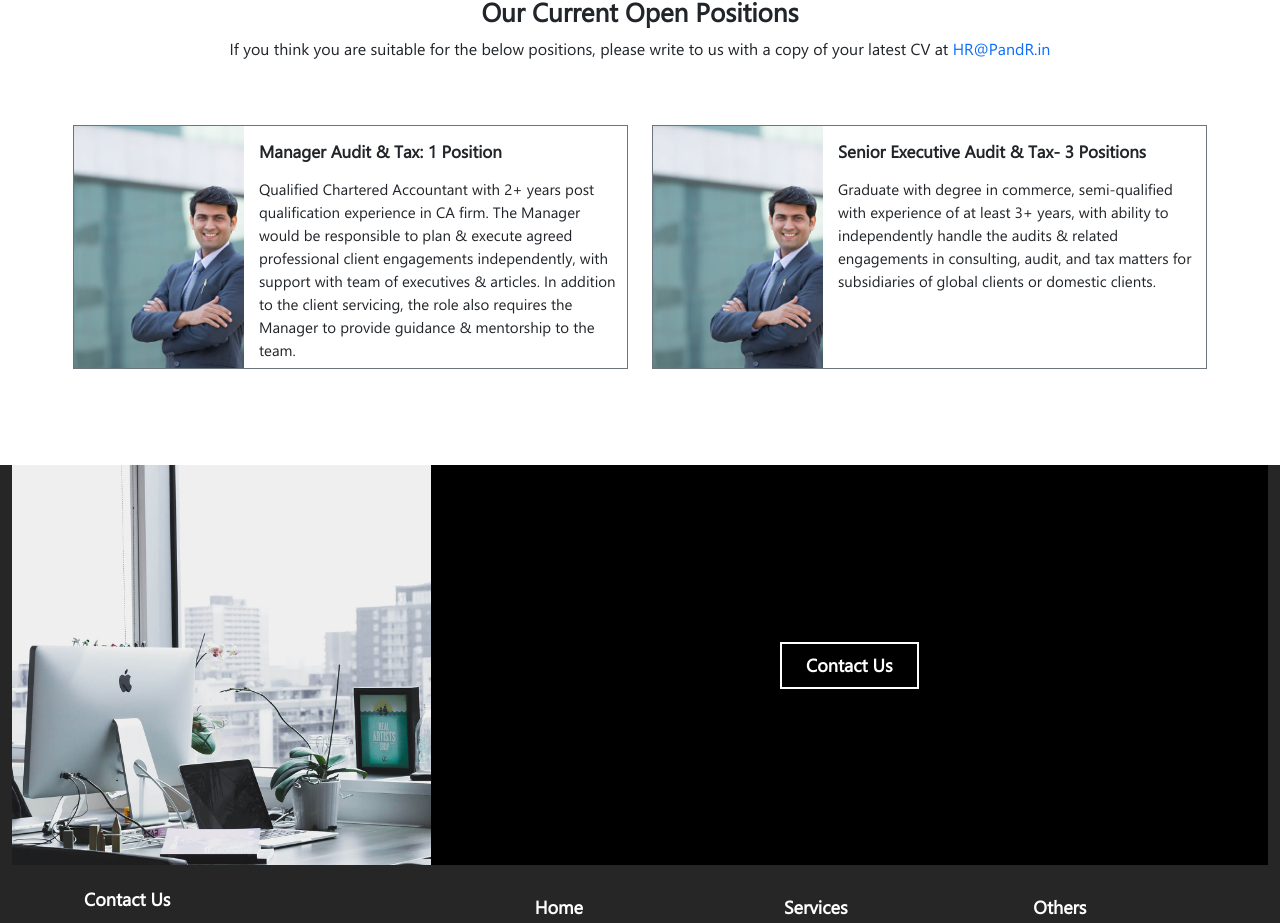
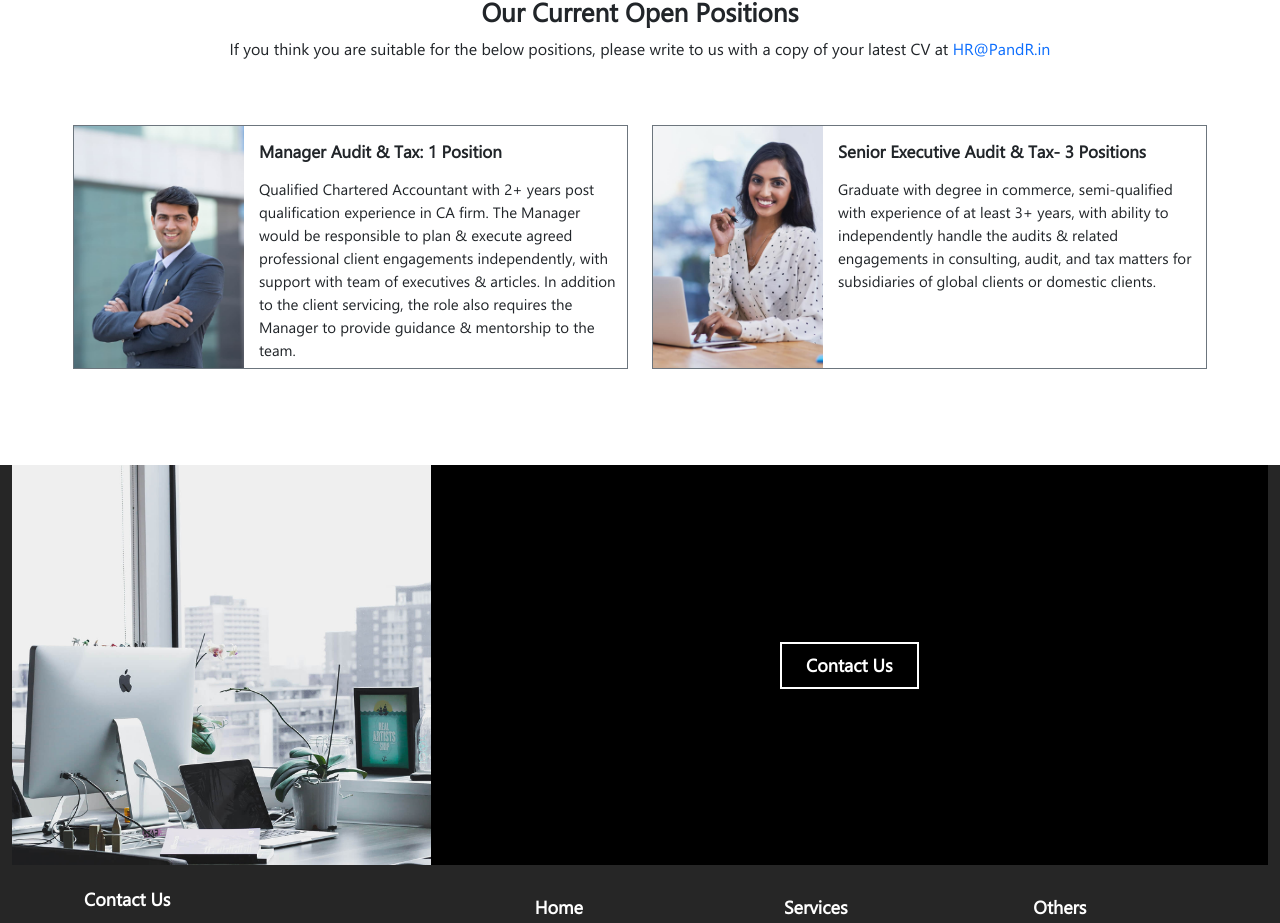
Before and after one commit to Swadhin2001/PandR, a Next.js app: page /work-with-us in a window 1280 px wide. Shown: the part 3475-4398 px from the top of the page. Built offline with nearby package versions, Linux system fonts and the light colour scheme; a small style sheet from the web is missing.

Commit message:
image changed

```diff
--- a/src/components/Our_current_open_positions.jsx
+++ b/src/components/Our_current_open_positions.jsx
@@ -1,6 +1,7 @@
 import React from 'react'
 import Image from 'next/image'
 import image1 from '@/assets/Integrity-and-trust-matters-in-our-practice.jpg'
+import image2 from '@/assets/Senior-Executive-Audit-&-Tax-3-Positions.jpeg'
 import { motion } from 'framer-motion'
 
 
@@ -18,7 +19,7 @@ function Our_current_open_positions() {
                     <div className="row my-5">
                         <div className="col-md-6">
                             <div className='d-flex border border-secondary our-curr-pos'>
-                                <Image src={image1} alt="" style={{ "width": "170px", "height": "242px", "objectFit": "cover" }} />
+                                <Image src={image1} alt="" className='our-curr-pos-img'/>
                                 <div style={{ "padding": "15px 0px 0px 15px" }}>
                                     <h4 className='current-pos-h4 pb-3 m-0'>Manager Audit & Tax: 1 Position</h4>
                                     <p className='current-pos-p pe-1 m-0'>Qualified Chartered Accountant with 2+ years post qualification experience in CA firm. The Manager would be responsible to plan & execute agreed professional client engagements independently, with support with team of executives & articles. In addition to the client servicing, the role also requires the Manager to provide guidance & mentorship to the team.</p>
@@ -27,7 +28,7 @@ function Our_current_open_positions() {
                         </div>
                         <div className="col-md-6">
                             <div className='d-flex border border-secondary our-curr-pos'>
-                                <Image src={image1} alt="" style={{ "width": "170px", "height": "242px", "objectFit": "cover" }} />
+                                <Image src={image2} alt=""  className='our-curr-pos-img'/>
                                 <div style={{ "padding": "15px 0px 0px 15px" }}>
                                     <h4 className='current-pos-h4 pb-3 m-0'>Senior Executive Audit & Tax- 3 Positions</h4>
                                     <p className='current-pos-p pe-1 m-0'>Graduate with degree in commerce, semi-qualified with experience of at least 3+ years, with ability to independently handle the audits & related engagements in consulting, audit, and tax matters for subsidiaries of global clients or domestic clients.</p>
--- a/src/styles/globals.css
+++ b/src/styles/globals.css
@@ -404,6 +404,12 @@ body{
 {
   border: 1px solid rgb(223, 223, 223) !important;
 }
+.our-curr-pos-img{
+  width: 170px;
+  height: 242px;
+  object-fit: cover;
+  object-position: 70% 20%;
+}
 @media only screen and (max-width: 600px) {
   .row-odd {
     flex-direction: column-reverse;
```
Also changed, not shown: src/assets/Senior-Executive-Audit-&-Tax-3-Positions.jpeg (added).
